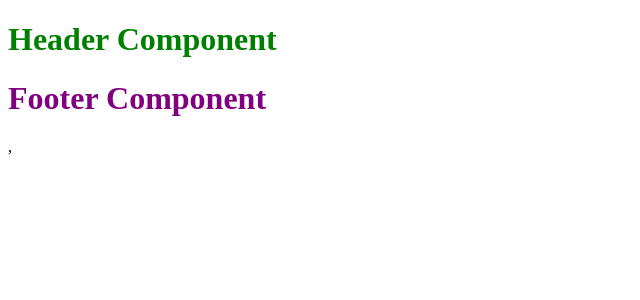
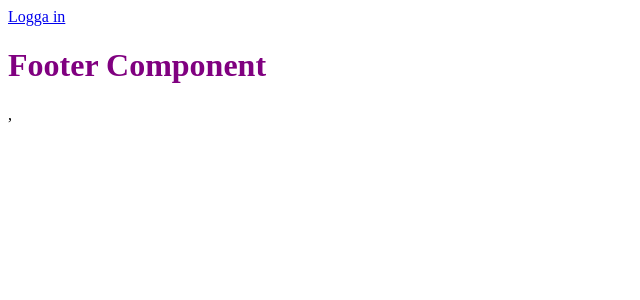
Before and after one commit to kodpelle/l1recept, a React app: page / in a window 1280 px wide. Shown: the top 300 px of the page, without its empty margins (0-640 px from the left). Built offline with nearby package versions, Linux system fonts and the light colour scheme; the HTML template or start-up script is replaced by a standard one.

Commit message:
barebones header where you can see if you're logged in and if you are a button to logout.

```diff
--- a/src/partials/Header.tsx
+++ b/src/partials/Header.tsx
@@ -1,3 +1,19 @@
+import { useAuth } from "../context/AuthContext";
+
 export default function Header() {
-  return <h1 style={{ color: "green" }}>Header Component</h1>;
+  const { user, logout } = useAuth();
+  return(
+
+    <header>
+    {user ? (
+      <>
+        <span>Inloggad som {user.email}</span>
+        <button onClick={logout}>Logga ut</button>
+        </>
+    ) : (
+      <a href="/login">Logga in</a>
+
+    )}
+  </header>
+  );
 }
```
